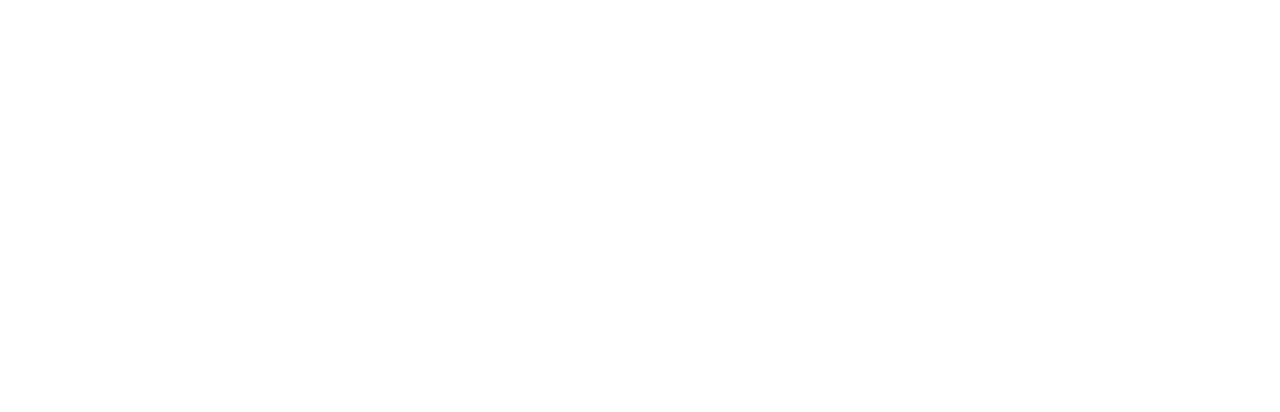
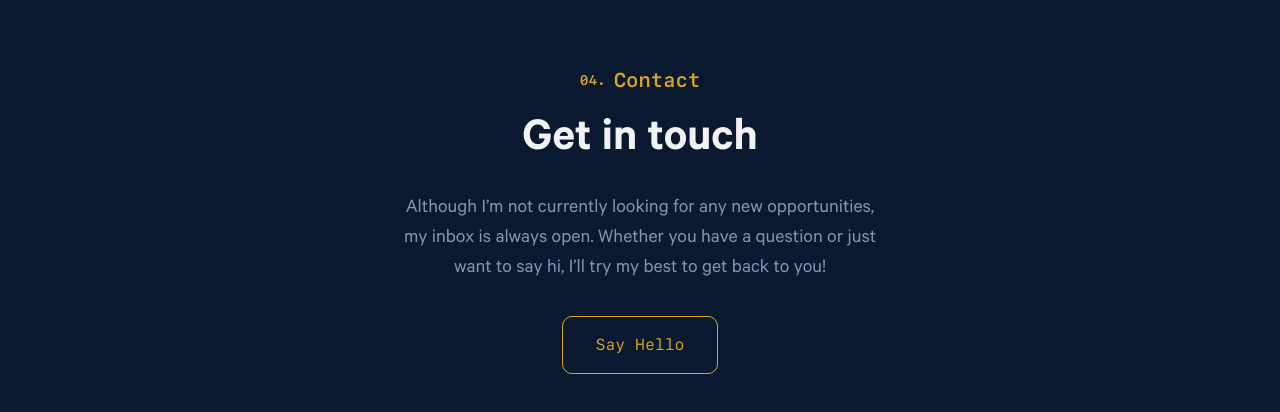
Before and after one commit to nhui98/portfoliov2, a Next.js app: page / in a window 1280 px wide. Shown: the part 3885-4297 px from the top of the page. Before the commit the page ends 3707 px from the top, so only its background shows below. Built offline with nearby package versions, Linux system fonts and the light colour scheme.

Commit message:
contact me section

```diff
--- /dev/null
+++ b/components/Contact/Contact.module.scss
@@ -0,0 +1,50 @@
+@use "../../styles/variables" as v;
+
+.contact {
+  min-height: 100vh;
+  display: flex;
+  flex-direction: column;
+  justify-content: center;
+  align-items: center;
+  row-gap: 1rem;
+
+  .title {
+    display: flex;
+    align-items: center;
+    font-size: 1.25rem;
+    line-height: 1;
+    color: v.$color-gold;
+
+    .counter {
+      font-size: 0.875rem;
+      padding-right: 0.5rem;
+    }
+  }
+
+  .subtitle {
+    font-size: 3rem;
+    color: v.$color-white;
+  }
+
+  .description {
+    max-width: 30rem;
+    width: 100%;
+    text-align: center;
+    color: v.$color-grey;
+    font-size: 1.25rem;
+  }
+
+  .link {
+    font-family: v.$font-sfmono;
+    border: 1px solid v.$color-gold;
+    border-radius: 10px;
+    padding: 1rem 2rem;
+    color: v.$color-gold;
+    margin-top: 1rem;
+    transition: background-color 0.5s;
+
+    &:hover {
+      background-color: v.$color-gold-1;
+    }
+  }
+}
--- /dev/null
+++ b/components/Contact/Contact.tsx
@@ -0,0 +1,20 @@
+import Link from "next/link";
+import s from "./Contact.module.scss";
+import { data } from "./data";
+
+export default function Contact() {
+  const { btnLink, btnText, counter, description, subtitle, title } = data;
+  return (
+    <section className={s.contact}>
+      <h1 className={s.title}>
+        <span className={s.counter}>{counter}</span>
+        {title}
+      </h1>
+      <h2 className={s.subtitle}>{subtitle}</h2>
+      <p className={s.description}>{description}</p>
+      <Link href={btnLink}>
+        <a className={s.link}>{btnText}</a>
+      </Link>
+    </section>
+  );
+}
--- /dev/null
+++ b/components/Contact/data.ts
@@ -0,0 +1,11 @@
+import { time } from "console";
+
+export const data = {
+  counter: "04.",
+  title: "Contact",
+  subtitle: "Get in touch",
+  description:
+    "Although I’m not currently looking for any new opportunities, my inbox is always open. Whether you have a question or just want to say hi, I’ll try my best to get back to you!",
+  btnText: "Say Hello",
+  btnLink: "mailto:hui.nathan9@gmail.com",
+};
--- a/pages/index.tsx
+++ b/pages/index.tsx
@@ -1,6 +1,7 @@
 import type { NextPage } from "next";
 import Head from "next/head";
 import About from "../components/About/About";
+import Contact from "../components/Contact/Contact";
 import Experience from "../components/Experience/Experience";
 import Hero from "../components/Hero/Hero";
 import Projects from "../components/Projects/Projects";
@@ -13,10 +14,16 @@
       <meta name="description" content="cock" />
       <link rel="icon" href="/favicon.ico" />
     </Head>
+
     <Hero />
+
     <About />
+
     <Experience />
+
     <Projects />
+
+    <Contact />
   </div>
 );
 
```
